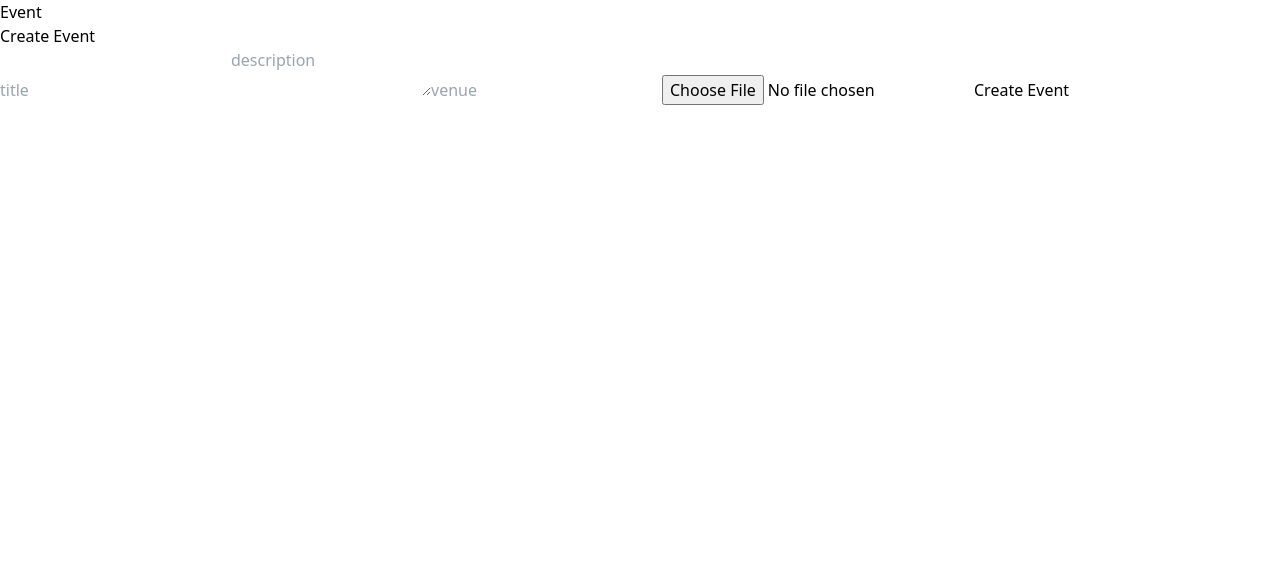
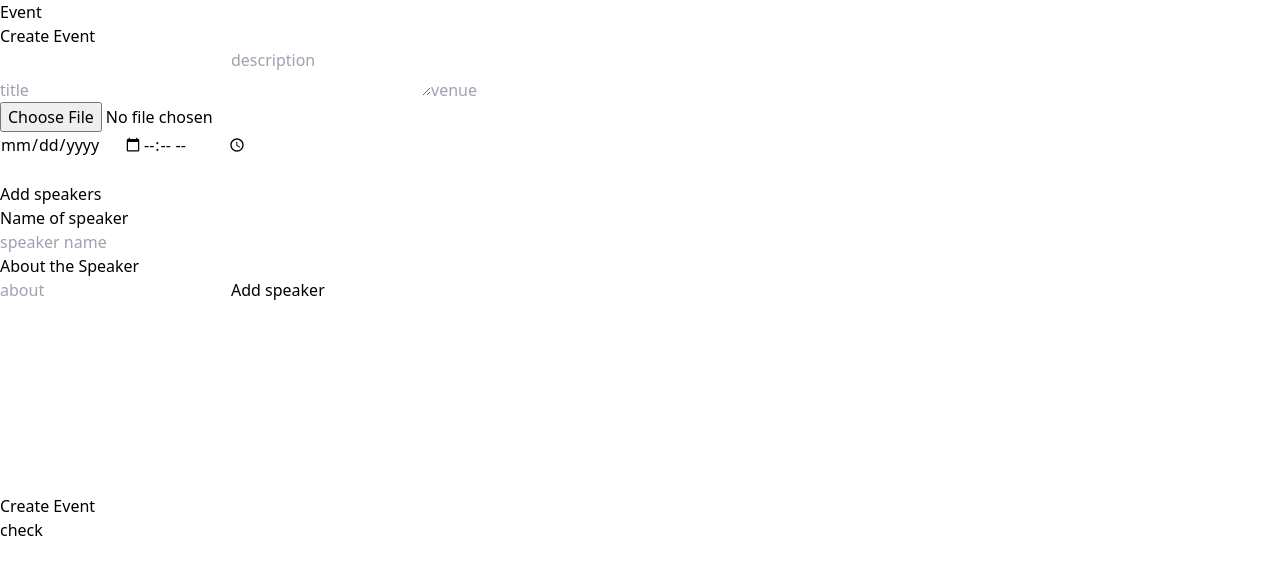
Before and after one commit to Azzam1503/EventLogger, a React (Vite) app in the folder frontend/: page /create-event in a window 1280 px wide. Shown: the top 574 px of the page. Built offline with nearby package versions, Linux system fonts and the light colour scheme.

Commit message:
updated create-event page

```diff
--- a/frontend/src/App.jsx
+++ b/frontend/src/App.jsx
@@ -6,6 +6,7 @@ import LoginPage from "./pages/LoginPage";
 import UserProfile from "./pages/UserProfile";
 import CreateEvent from "./pages/CreateEvent";
 import UpdateEvent from "./pages/UpdateEvent";
+import Event from "./pages/Event";
 
 function App() {
   return (
@@ -18,6 +19,7 @@ function App() {
           <Route path="/user-profile" element={<UserProfile />} />
           <Route path="/create-event" element={<CreateEvent />} />
           <Route path="/update-event" element={<UpdateEvent />} />
+          <Route path="/event/:id" element={<Event />} />
         </Routes>
       </BrowserRouter>
     </>
--- a/frontend/src/pages/CreateEvent.jsx
+++ b/frontend/src/pages/CreateEvent.jsx
@@ -6,13 +6,26 @@ const CreateEvent = () => {
     title: "",
     description: "",
     venue: "",
+    date: "",
+    time: ""
   });
   const [image, setImage] = useState("");
+  const [speaker, setSpeaker] = useState({
+    id: null,
+    name: "",
+    about: ""
+  })
+  const [speakers, setSpeakers] = useState([]);
 
   const handleFormDataChange = (e) => {
     const { name, value } = e.target;
     setEventFormData((prevForm) => ({ ...prevForm, [name]: value }));
   };
+
+  const speakerDataChange = (e) => {
+    const {name, value} = e.target;
+    setSpeaker((prevData) => ({...prevData, [name]: value}));
+  }
 
 
 
@@ -48,6 +61,13 @@ const CreateEvent = () => {
     formData.append("description", eventFormData.description);
     formData.append("venue", eventFormData.venue);
     formData.append("event-pic", image);
+    formData.append("date", eventFormData.date);
+    formData.append("time", eventFormData.time);
+
+    for(let i = 0; i<speakers.length; i++){
+      formData.append(`speakers[${i}][name]`, speakers[i].name);
+      formData.append(`speakers[${i}][about]`, speakers[i].about);
+    }
 
       const response = await axios.post(
         "http://localhost:3000/event/create-event",
@@ -64,12 +84,30 @@ const CreateEvent = () => {
         title: "",
         description: "",
         venue: "",
+        date: "",
+        time: ""
       });
       setImage("");
     } catch (error) {
       console.log(error);
     }
   };
+
+  const check = () => {
+    console.log(eventFormData)
+  }
+  const appendSpeaker = () => {
+    const newSpeaker = {
+      id: parseInt(speakers.length+1),
+      name: speaker.name,
+      about: speaker.about
+    }
+    setSpeakers((prevSpeaker) => [...prevSpeaker, newSpeaker]);
+    setSpeaker((prevSpeaker) => prevSpeaker = {
+      name: "",
+      about: ""
+    });
+  }
 
   return (
     <div>
@@ -100,14 +138,69 @@ const CreateEvent = () => {
             required
             onChange={handleFormDataChange}
           />
+          <br />
           <input
             type="file"
             name="image"
             required
             onChange={(e) => setImage(e.target.files[0])}
           />
+          <br />
+           <input
+          type="date"
+          name="date"
+          value={eventFormData.date}
+          required
+          onChange={handleFormDataChange}
+        />
+        {/* Time input */}
+        <input
+          type="time"
+          name="time"
+          value={eventFormData.time}
+          required
+          onChange={handleFormDataChange}
+        />
+          <div>
+            <br />
+            <h2>Add speakers</h2>
+            <label htmlFor="speakerName">Name of speaker</label>
+            <br />
+            <input
+              type="text"
+              id="speakerName"
+              name="name"
+              placeholder="speaker name"
+              onChange={speakerDataChange} />
+              <br />
+            <label htmlFor="speakerAbout">About the Speaker</label>
+            <br />
+            <input
+              type="text"
+              id="speakerAbout"
+              name="about"
+              placeholder="about"
+              onChange={speakerDataChange} />
+
+              <button type="button" onClick={appendSpeaker}>Add speaker</button>
+          </div>
+          <div>{speakers.map((speaker) => (
+              <div key={speaker.id}>
+                {speaker.name}
+                {speaker.about}
+              </div>
+          ))}</div>
+          <br />
+          <br />
+          <br />
+          <br />
+          <br />
+          <br />
+          <br />
+          <br />
           <button type="submit">Create Event</button>
         </form>
+        <button onClick={check}>check</button>
     </div>
   );
 };
--- /dev/null
+++ b/frontend/src/pages/Event.jsx
@@ -0,0 +1,36 @@
+import React, { useEffect, useState } from 'react'
+import axios from "axios";
+import {useParams} from "react-router-dom";
+
+const Event = () => {
+    const [event, setEvent] = useState({})
+
+    const {id} = useParams();
+
+    const fetchEvent = async () => {
+        const response = await axios.get(`http://localhost:3000/event/get-event/${id}`);
+        console.log(response);
+        setEvent(response.data.event);
+    }
+
+    useEffect(() =>{
+        fetchEvent();
+    },[])
+
+  return (
+    <div>
+        <h1>{event.title}</h1>
+        <p>{event.description}</p>
+        <img src={event?.imageUrl} />
+        {event?.speakers && event.speakers.map((speaker) => (
+            <div key={speaker._id}>
+                <h3>{speaker.name}</h3>
+                <h5>{speaker.about}</h5>
+            </div>
+
+        ))}
+    </div>
+  )
+}
+
+export default Event
--- a/frontend/src/pages/Events.jsx
+++ b/frontend/src/pages/Events.jsx
@@ -1,4 +1,4 @@
-import React, { Children, useEffect, useState } from "react";
+import React, { useEffect, useState } from "react";
 import axios from "axios";
 
 const Events = () => {
@@ -9,7 +9,8 @@ const Events = () => {
   }, []);
   const fetchEvents = async () => {
     try {
-      const response = await axios.get("http://localhost:3000/event");
+      const response = await axios.get("http://localhost:3000/event/allEvents");
+      console.log(response)
       setEvents(response.data.events);
     } catch (error) {
       console.log(error);
@@ -18,7 +19,6 @@ const Events = () => {
 
   return (
     <div>
-      <h1 className="bg-slate-600 font-normal text-cyan-400">Taiwind Check</h1>
       Event
       {events.map((event) => (
         <div key={event._id}>
```
